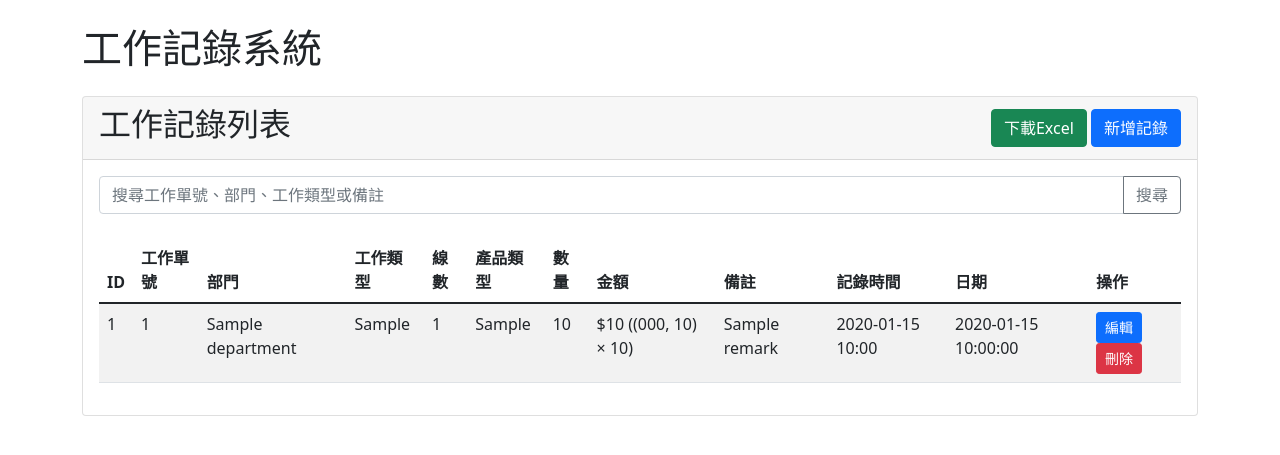
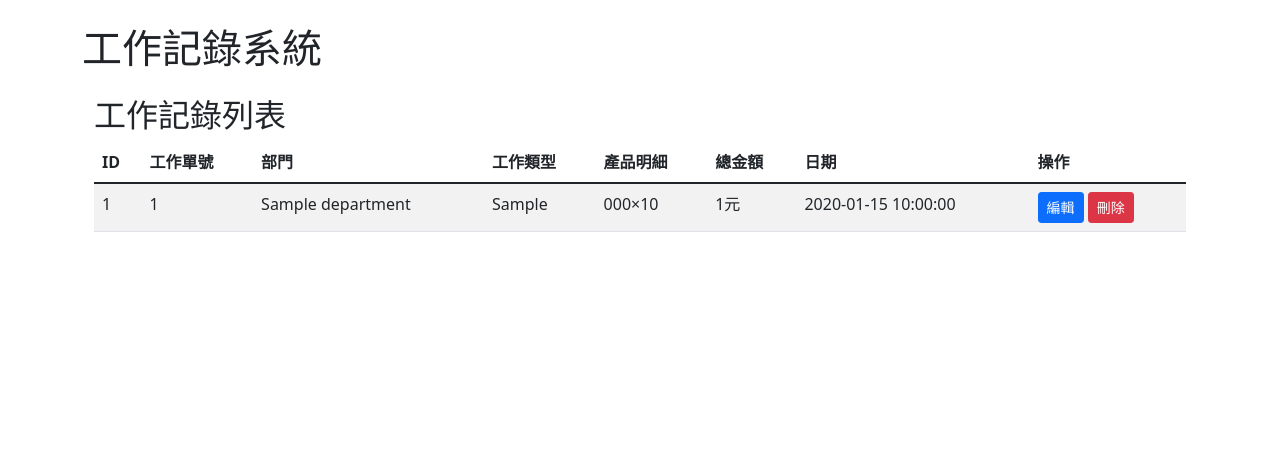
Before and after one commit to alan4103/junglevpython, a Flask app: template templates/records.html in a window 1280 px wide. Shown: the top 455 px of the page. Run offline with Flask 3, Linux system fonts and the light colour scheme; the template is opened without the code that fills it: most values are stand-ins (such as "Sample title", 1, 10 or a date in 2020).

Commit message:
Update records.html

```diff
--- a/templates/records.html
+++ b/templates/records.html
@@ -1,36 +1,17 @@
 {% extends "base.html" %}
 
 {% block content %}
-<div class="card mb-4">
-    <div class="card-header d-flex justify-content-between align-items-center">
+<div class="container mt-4">
     <h2>工作記錄列表</h2>
-        <div>
-            <a href="{{ url_for('download') }}" class="btn btn-success">下載Excel</a>
-            <a href="{{ url_for('index') }}" class="btn btn-primary">新增記錄</a>
-        </div>
-    </div>
-    <div class="card-body">
-        <form method="GET" action="{{ url_for('view_records') }}" class="mb-4">
-            <div class="input-group">
-                <input type="text" name="search" class="form-control" placeholder="搜尋工作單號、部門、工作類型或備註" value="{{ search_keyword }}">
-                <button type="submit" class="btn btn-outline-secondary">搜尋</button>
-            </div>
-        </form>
-
-        <div class="table-responsive">
-            <table class="table table-striped table-hover">
+    <table class="table table-striped">
         <thead>
             <tr>
                 <th>ID</th>
                 <th>工作單號</th>
                 <th>部門</th>
                 <th>工作類型</th>
-                        <th>線數</th>
-                        <th>產品類型</th>
-                        <th>數量</th>
-                        <th>金額</th>
-                        <th>備註</th>
-                        <th>記錄時間</th>
+                <th>產品明細</th>
+                <th>總金額</th>
                 <th>日期</th>
                 <th>操作</th>
             </tr>
@@ -40,33 +21,25 @@
             <tr>
                 <td>{{ record.id }}</td>
                 <td>{{ record.job_number }}</td>
-                        <td>{{ record.department }}</td>
+                <td>{{ record.department or '-' }}</td>
                 <td>{{ record.work_type }}</td>
-                        <td>{{ record.line_count }}</td>
-                        <td>{{ record.product_type if record.product_type else '-' }}</td>
-                        <td>{{ record.quantity if record.quantity is not none else '-' }}</td>
                 <td>
-                            {% if record.amount is not none %}
-                                ${{ record.amount }}
-                                {% if record.product_type and record.quantity %}
-                                    ({{ product_prices[record.product_type] }} × {{ record.quantity }})
-                                {% endif %}
+                    {% for product in record.products %}
+                        {{ product.product_code }}×{{ product.quantity }}<br>
                     {% else %}
-                                -
-                            {% endif %}
+                        無產品
+                    {% endfor %}
                 </td>
-                        <td>{{ record.remark if record.remark else '-' }}</td>
-                        <td>{{ record.record_time.strftime('%Y-%m-%d %H:%M') }}</td>
+                <td>{{ record.total_amount }}元</td>
                 <td>{{ record.date }}</td>
                 <td>
-                            <a href="{{ url_for('edit', record_id=record.id) }}" class="btn btn-sm btn-primary">編輯</a>
-                            <a href="{{ url_for('delete', record_id=record.id) }}" class="btn btn-sm btn-danger" onclick="return confirm('確定刪除此記錄嗎？')">刪除</a>
+                    <a href="{{ url_for('edit', id=record.id) }}" class="btn btn-sm btn-primary">編輯</a>
+                    <a href="{{ url_for('delete', id=record.id) }}" class="btn btn-sm btn-danger"
+                       onclick="return confirm('確定刪除此記錄嗎？')">刪除</a>
                 </td>
             </tr>
             {% endfor %}
         </tbody>
     </table>
 </div>
-    </div>
-</div>
 {% endblock %}
```
Lines whose indentation alone changed are shown as unchanged.
